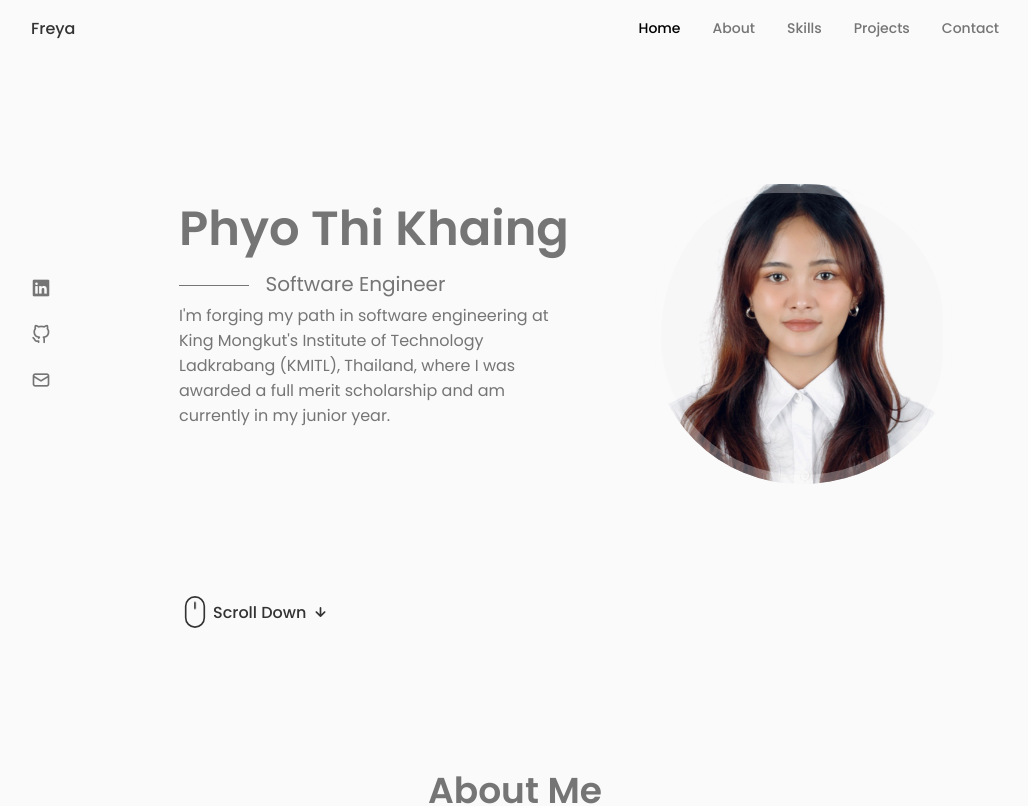
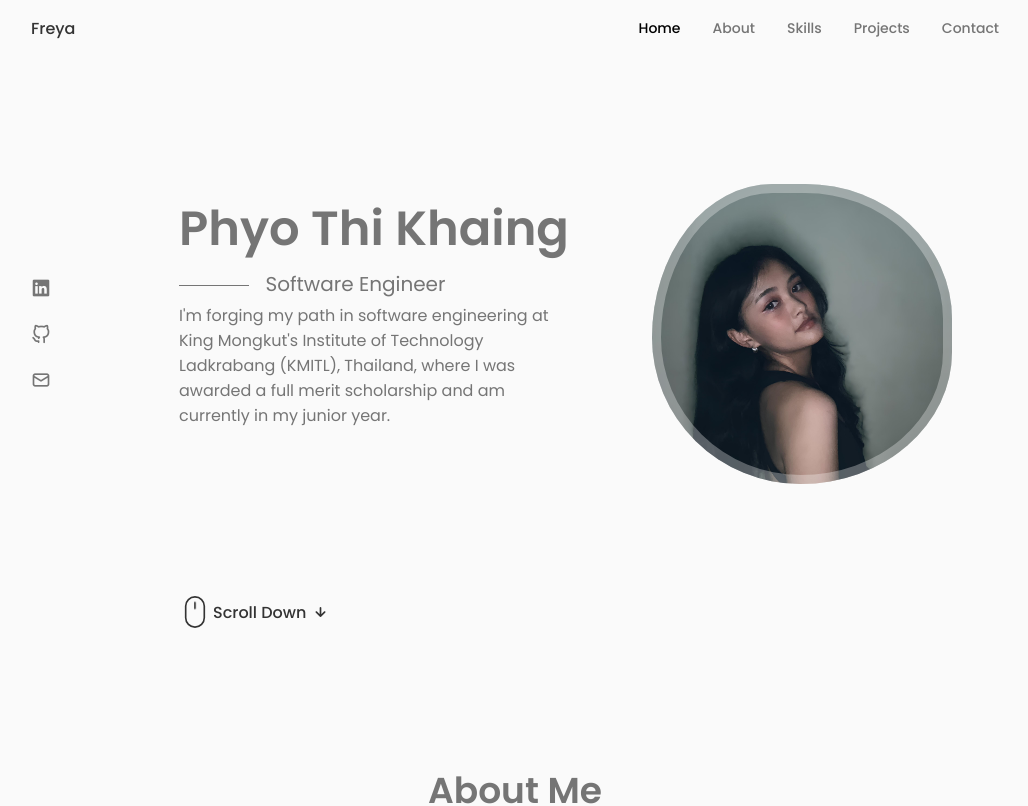
Before and after one commit to ptk18/portfolio-site, a React (Create React App) app: page / in a window 1280 px wide. Shown: the top 806 px of the page, without its empty margins (125-1153 px from the left). Built offline with nearby package versions, Linux system fonts and the light colour scheme.

Commit message:
changed pic

```diff
--- a/src/components/home/home.css
+++ b/src/components/home/home.css
@@ -54,7 +54,7 @@
 }
 
 .home__img {
-    background: url(../../assets//passport_pic.jpg);
+    background: url(../../assets//aquababy.jpg);
     background-repeat: no-repeat;
     background-position: center;
     background-size: cover;
```
Also changed, not shown: src/assets/aquababy.jpg (added), src/assets/aquababy3.jpg (added).
